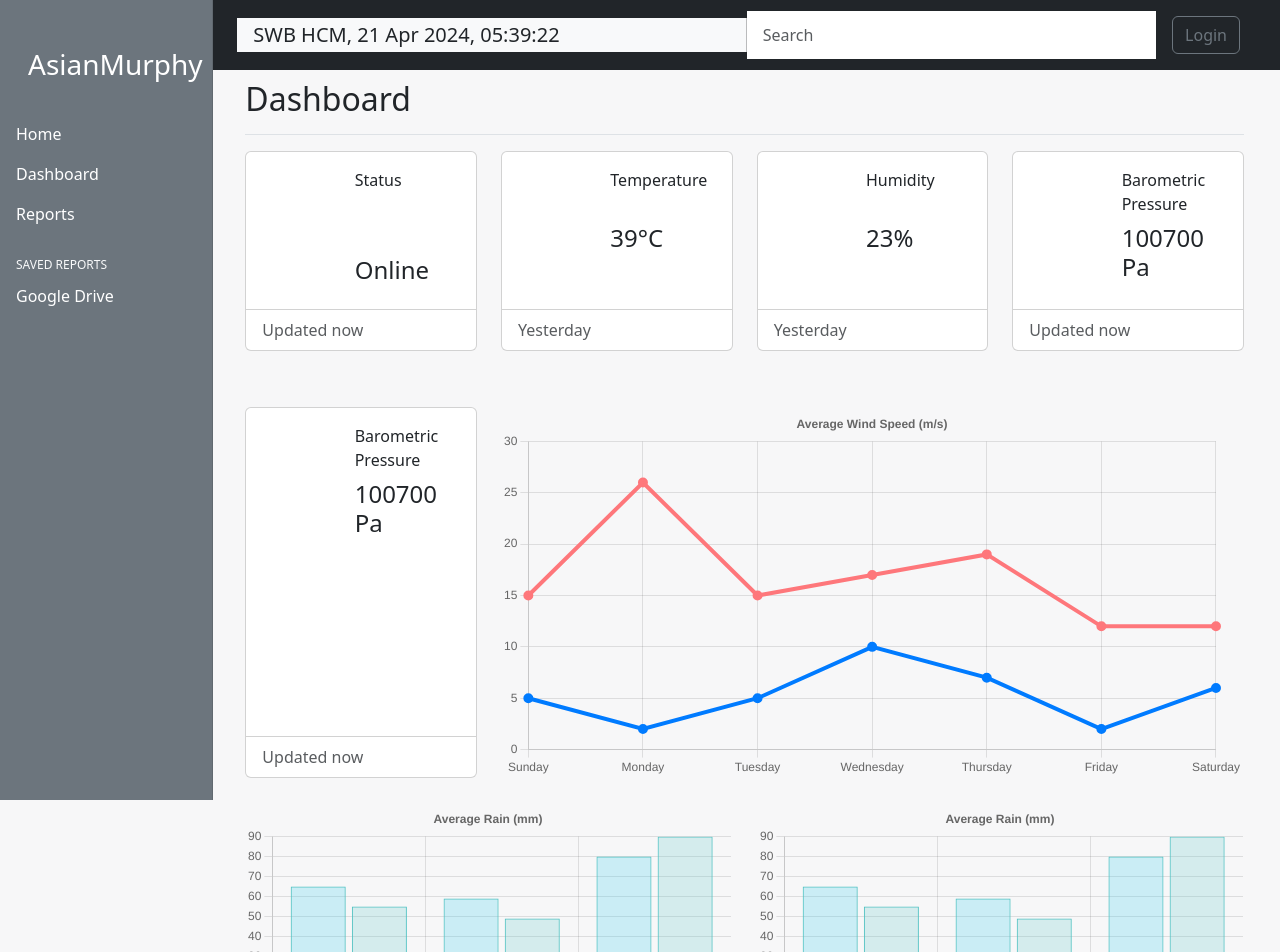
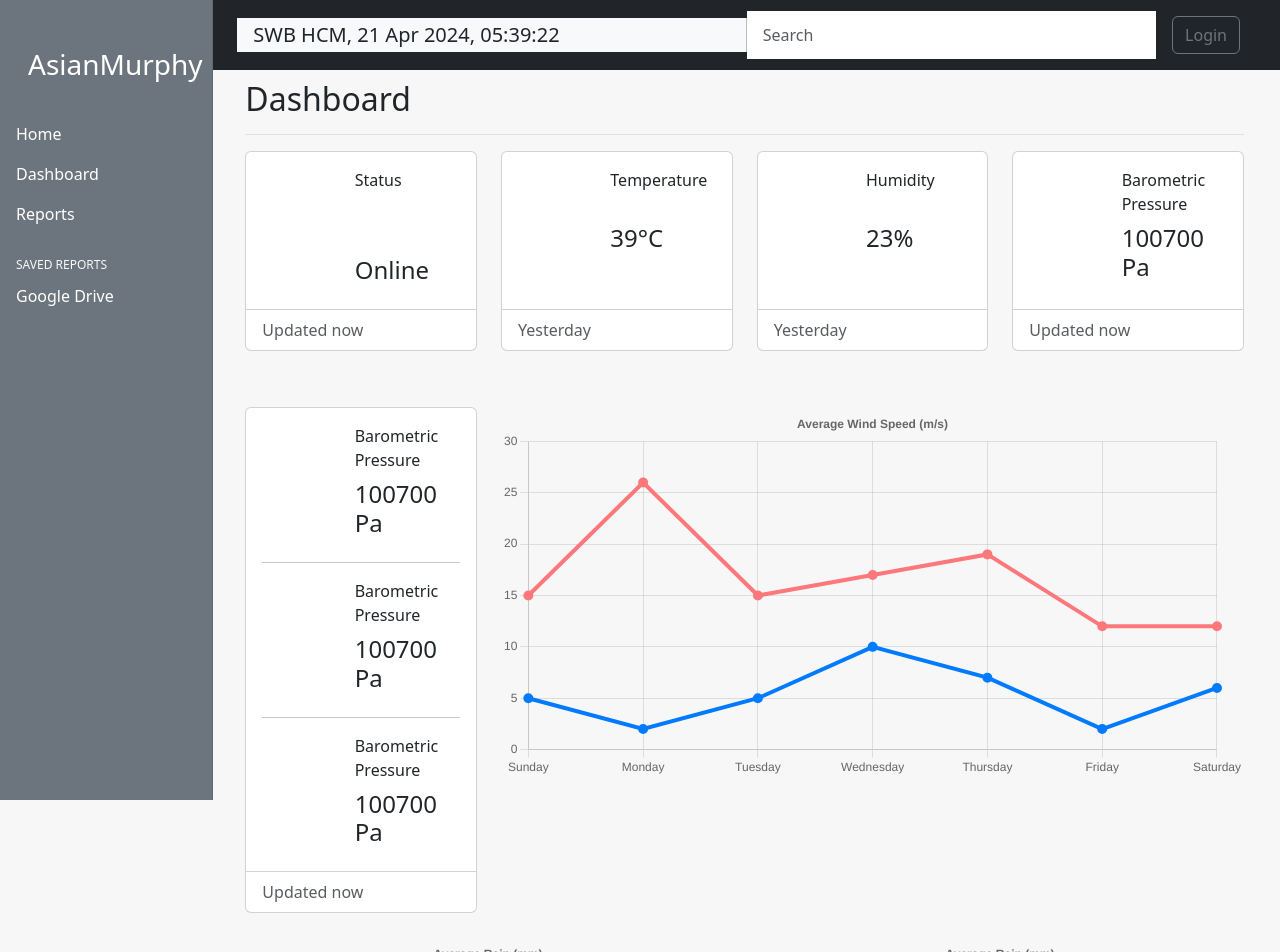
Before and after one commit to PancakesLmao/Weather-Dashboard, a React (Vite) app in the folder client/: page / in a window 1280 px wide. Shown: the top 952 px of the page. Built offline with nearby package versions, Linux system fonts and the light colour scheme.

Commit message:
update2 layout for dashboard

```diff
--- a/client/src/components/Content.jsx
+++ b/client/src/components/Content.jsx
@@ -169,7 +169,8 @@ function Content() {
               {/* Wind statistic */}
               <div className="col-3">
                 <div className="card h-100">
-                  <div className="card-body">
+                    <div className="card-body">
+                      {/* 1st row */}
                     <div className="row">
                       <div className="col-5">
                         <div className="icon-big text-center">
@@ -185,6 +186,41 @@ function Content() {
                         </div>
                       </div>
                     </div>
+                    <hr />
+                    {/* 2nd row */}
+                    <div className="row">
+                      <div className="col-5">
+                        <div className="icon-big text-center">
+                          <div className="icon-info"></div>
+                        </div>
+                      </div>
+                      <div className="col-7">
+                        <div className="numbers">
+                          <div>
+                            <p className="card-category">Barometric Pressure</p>
+                            <h4 className="card-title">100700 Pa</h4>
+                          </div>
+                        </div>
+                      </div>
+                    </div>
+                    <hr />
+                    {/* 3rd row */}
+                    <div className="row">
+                      <div className="col-5">
+                        <div className="icon-big text-center">
+                          <div className="icon-info"></div>
+                        </div>
+                      </div>
+                      <div className="col-7">
+                        <div className="numbers">
+                          <div>
+                            <p className="card-category">Barometric Pressure</p>
+                            <h4 className="card-title">100700 Pa</h4>
+                          </div>
+                        </div>
+                      </div>
+                    </div>
+
                   </div>
                   <div className="card-footer">
                     <div className="stats text-muted">
```
